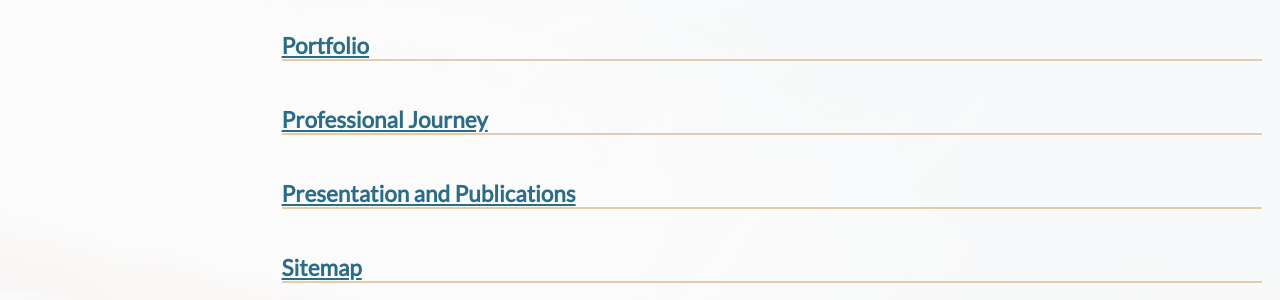
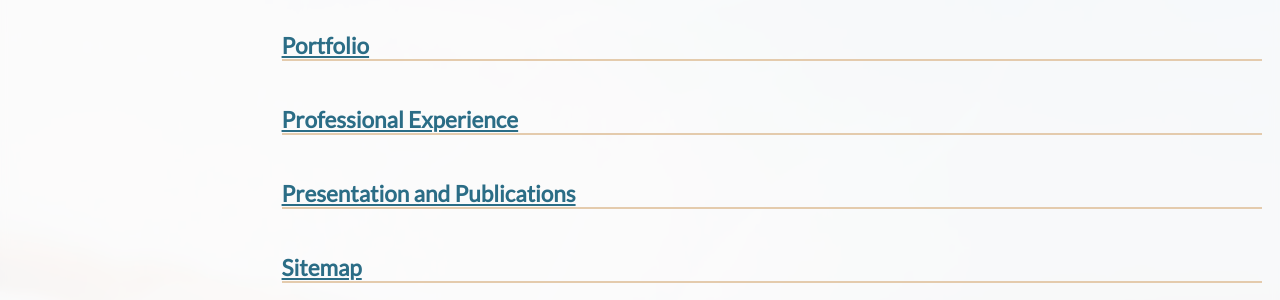
Before and after one commit to rfabdelmagid/rfabdelmagid.github.io, a Jekyll site: the page built from _pages/page-archive.html, in a window 1280 px wide and 900 px high, scrolled down 765 px. Shown: the part 154-454 px from the top of the window. Built offline with Jekyll 4.4.1, drawn with Linux system fonts in a browser that asks for light colours; a script bundle is joined from its source files by our own code; a style sheet for code colours, icons or effects is not loaded.

Commit message:
Update professionalexperience.html

```diff
--- a/_pages/professionalexperience.html
+++ b/_pages/professionalexperience.html
@@ -1,12 +1,12 @@
 ---
 layout: archive
-title: "Professional Journey"
-permalink: /teaching/
+title: "Professional Experience"
+permalink: /professionalexperience/
 author_profile: true
 ---
 
 {% include base_path %}
 
-{% for post in site.teaching reversed %}
+{% for post in site.professionalexperience reversed %}
   {% include archive-single.html %}
 {% endfor %}
```
